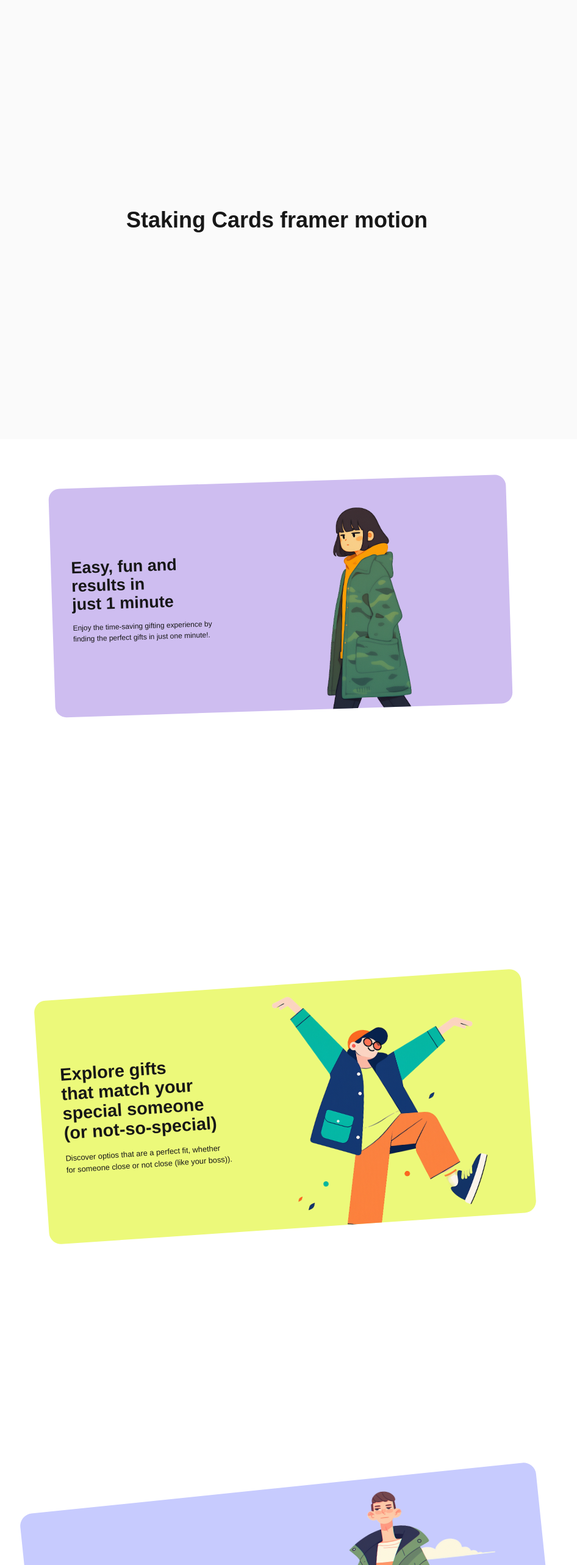
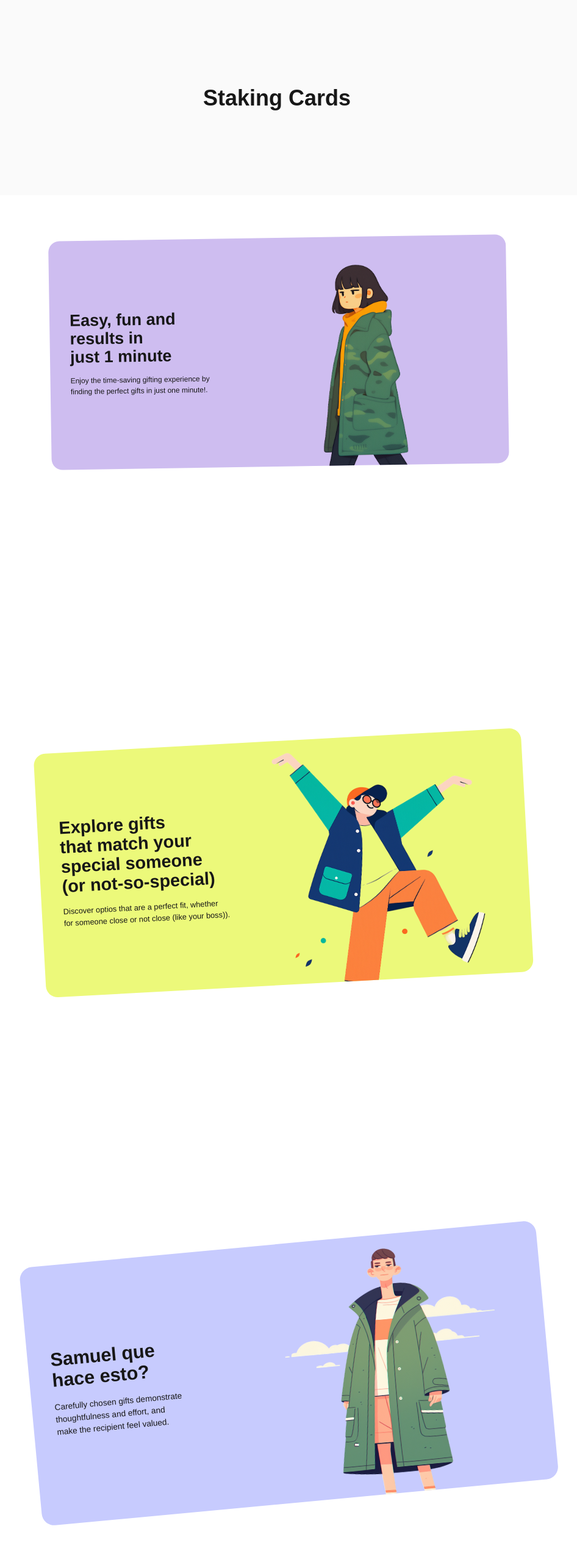
Before and after one commit to elpertz/playground, a Next.js app: page / in a window 1280 px wide. Shown: the top 2566 px of the page at 61% size, without its empty margins (186-1132 px from the left). Built offline with nearby package versions, Linux system fonts and the light colour scheme.

Commit message:
Implement stacking cards animation with scroll-triggered scaling effects

```diff
--- a/app/components/card/Card.tsx
+++ b/app/components/card/Card.tsx
@@ -30,7 +30,7 @@ export default function index({
     target: container,
     offset: ["start end", "start start"],
   });
-  const cardRotate = useTransform(scrollYProgress, [0, 1], [-12, 0]);
+  const cardRotate = useTransform(scrollYProgress, [0, 1], [-12 , 0]);
   const cardScale = useTransform(progress, range || [0, 1], [
     1,
     targetScale || 1.2,
--- a/app/data.ts
+++ b/app/data.ts
@@ -30,7 +30,7 @@ export const benefits: Benefit[] = [
   },
 
   {
-    title: "A special touch",
+    title: "Samuel que hace esto?",
 
     description:
       "Carefully chosen gifts demonstrate thoughtfulness and effort, and make the recipient feel valued.",
--- a/app/page.tsx
+++ b/app/page.tsx
@@ -21,9 +21,9 @@ export default function Home() {
 
   return (
     <>
-      <div className="h-[90svh] w-full grid place-content-center bg-black/2 ">
+      <div className="h-[40svh] w-full grid place-content-center bg-black/2 ">
         <h1 className="text-4xl font-semibold mx-auto leading-tight ">
-          Staking Cards framer motion
+          Staking Cards
         </h1>
       </div>
       <div ref={container} className=" w-full ">
```
